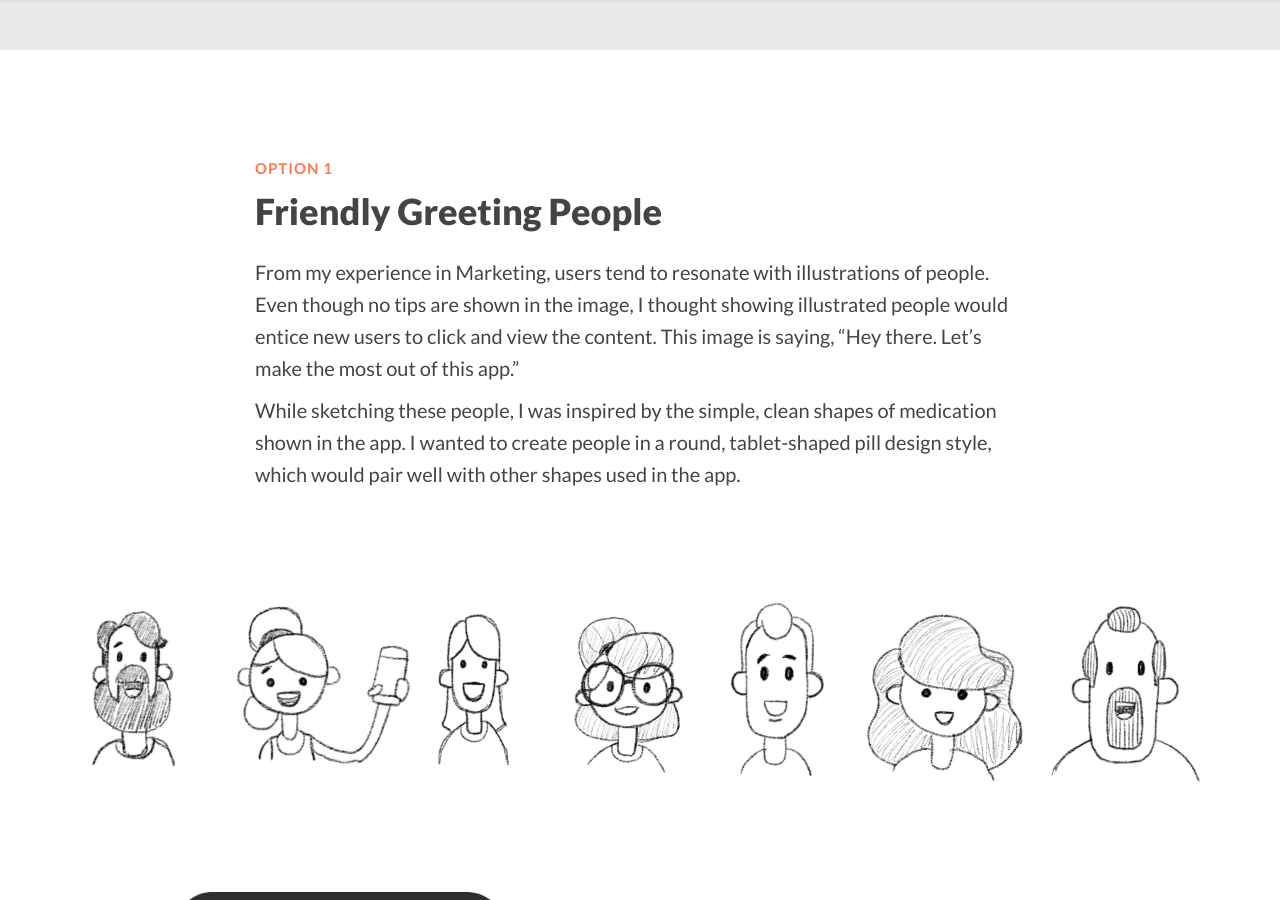
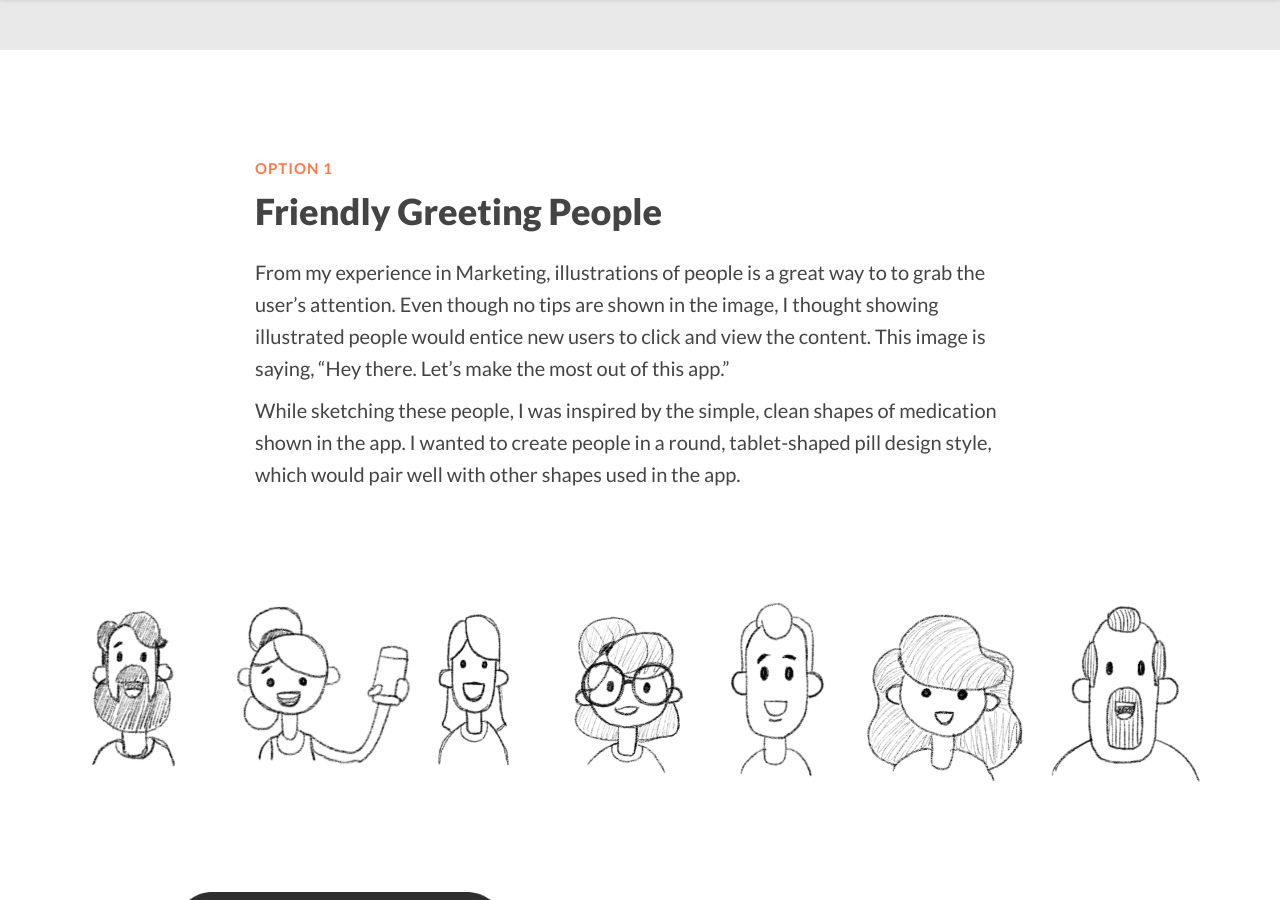
Before and after one commit to btamps/btamps.github.io, a Jekyll site: the page built from mango-health-assignment/index.markdown, in a window 1280 px wide and 900 px high, scrolled down 2868 px. Built offline with Jekyll 4.4.1, drawn with Linux system fonts in a browser that asks for light colours; nearby versions of some CDN libraries.

Commit message:
content edits

```diff
--- a/mango-health-assignment/index.markdown
+++ b/mango-health-assignment/index.markdown
@@ -67,7 +67,7 @@ exclude_from_nav: true
         <h2>Friendly Greeting People</h2>
       </div>
       <div class="col-sm-12">
-        <p>From my experience in Marketing, users tend to resonate with illustrations of people. Even though no tips are shown in the image, I thought showing illustrated people would entice new users to click and view the content. This image is saying, “Hey there. Let’s make the most out of this app.”</p>
+        <p>From my experience in Marketing, illustrations of people is a great way to to grab the user’s attention. Even though no tips are shown in the image, I thought showing illustrated people would entice new users to click and view the content. This image is saying, “Hey there. Let’s make the most out of this app.”</p>
         <p>While sketching these people, I was inspired by the simple, clean shapes of medication shown in the app. I wanted to create people in a round, tablet-shaped pill design style, which would pair well with other shapes used in the app.</p>
       </div>
     </div>
```
